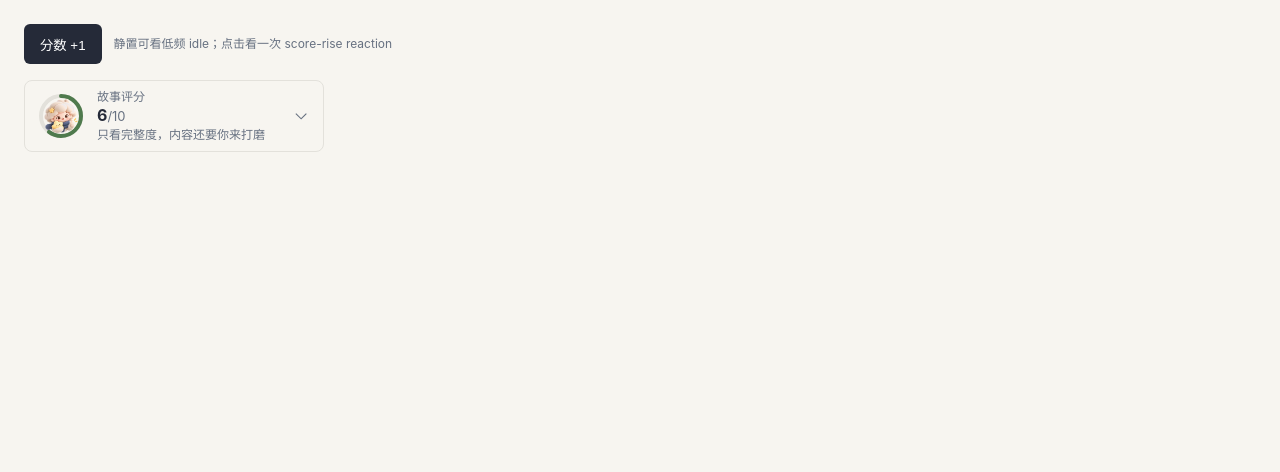
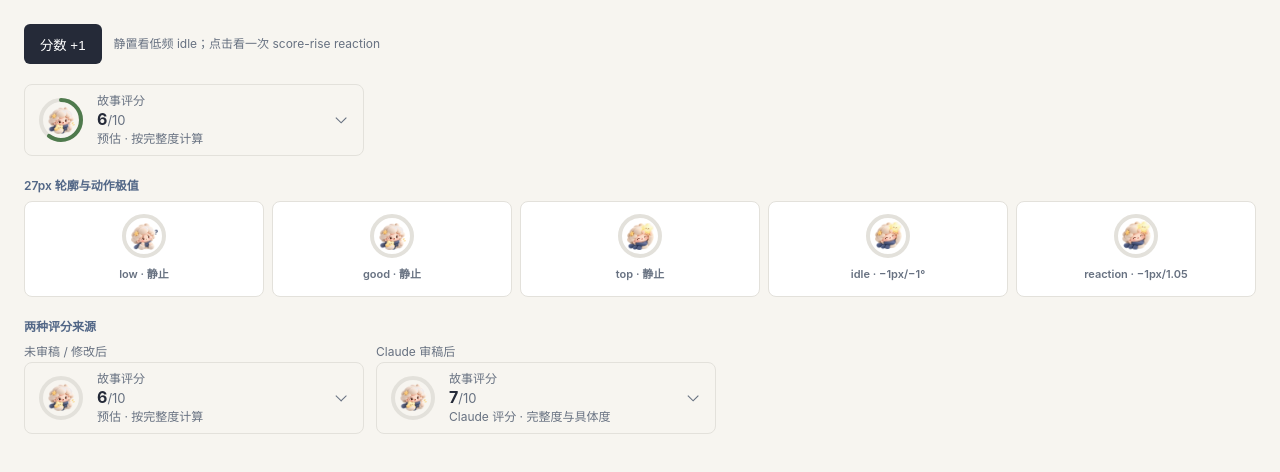
Before and after one commit to lujin88/Lumi-Storytelling, a website: page design-system/components/StoryScore/preview.html in a window 1280 px wide. Drawn offline with Linux system fonts and the light colour scheme.

Commit message:
Resolve visual review for Lumi guidance

```diff
--- a/design-system/components/StoryScore/preview.html
+++ b/design-system/components/StoryScore/preview.html
@@ -1,21 +1,35 @@
-<!-- @dsCard group="Feedback" height=260 -->
+<!-- @dsCard group="Feedback" height=610 -->
 <html><head><style>
 :root{--paper:#f7f5f0;--surface:#fff;--line:#e3e1db;--ink:#252a38;--muted:#677181;--ok:#4f7a4d;--action-ink:#526787;--motion-ease-out:cubic-bezier(.23,1,.32,1);--motion-ease-move:cubic-bezier(.77,0,.175,1)}
 *{box-sizing:border-box}body{margin:0;background:var(--paper);color:var(--ink);font:14px/1.6 -apple-system,BlinkMacSystemFont,"Segoe UI",sans-serif}
-.wrap{padding:24px;display:grid;gap:16px;align-items:start}.toolbar{display:flex;align-items:center;gap:12px}.toolbar button{height:40px;padding:0 16px;border:0;border-radius:6px;background:var(--ink);color:#fff;font:600 13px/1 inherit;cursor:pointer}.toolbar span{font-size:12px;color:var(--muted)}
-.card{width:300px;border:1px solid var(--line);border-radius:8px;background:var(--paper)}
+.wrap{padding:24px;display:grid;gap:20px;align-items:start}.toolbar{display:flex;align-items:center;gap:12px;flex-wrap:wrap}.toolbar button{height:40px;padding:0 16px;border:0;border-radius:6px;background:var(--ink);color:#fff;font:600 13px/1 inherit;cursor:pointer}.toolbar span,.caption{font-size:12px;color:var(--muted)}
+.card{width:340px;border:1px solid var(--line);border-radius:8px;background:var(--paper)}
 .head{display:grid;grid-template-columns:48px 1fr 16px;gap:12px;align-items:center;padding:8px 12px}
-.ring{position:relative;width:48px;height:48px;display:block}.ring svg{position:absolute;inset:0}.ring img{position:absolute;inset:7px;width:34px;height:34px;object-fit:contain;overflow:visible;transform-origin:50% 60%;animation:face-idle 6000ms var(--motion-ease-move) infinite}
+.ring{position:relative;width:48px;height:48px;display:block}.ring svg{position:absolute;inset:0}.ring img{position:absolute;inset:10.5px;width:27px;height:27px;object-fit:contain;overflow:visible;transform-origin:50% 60%;animation:face-idle 6000ms var(--motion-ease-move) infinite}
 .ring.react img{animation:face-react 240ms var(--motion-ease-out) both}
 .l{font-size:12px;color:var(--muted);line-height:16px}.n{font-weight:600;font-size:16px;line-height:21px}.n span{color:var(--muted);font-weight:400;font-size:13px}.chev{width:8px;height:8px;border:solid var(--muted);border-width:0 1.5px 1.5px 0;transform:rotate(45deg) translateY(-3px)}
+.states{display:grid;grid-template-columns:repeat(5,minmax(80px,1fr));gap:8px}.state{min-height:96px;padding:10px 8px;border:1px solid var(--line);border-radius:8px;background:var(--surface);display:grid;justify-items:center;align-content:start;gap:6px}.state .ring img{animation:none}.state b{font-size:11px;font-weight:600;color:var(--muted);text-align:center}.state .pose-idle{transform:translateY(-1px) rotate(-1deg)}.state .pose-react{transform:translateY(-1px) scale(1.05)}
+.semantics{display:grid;grid-template-columns:repeat(2,minmax(0,340px));gap:12px}.semantics .card{width:100%}.state-title{font-size:12px;font-weight:600;color:var(--action-ink);margin-bottom:6px}
 @keyframes face-idle{0%,72%,94%,100%{transform:none}78%{transform:translateY(-1px) rotate(-1deg)}86%{transform:translateY(0) rotate(.75deg)}}
 @keyframes face-react{0%{transform:none}42%{transform:translateY(-1px) scale(1.05)}100%{transform:none}}
+@media(max-width:700px){.states{grid-template-columns:repeat(3,minmax(80px,1fr))}.semantics{grid-template-columns:1fr}}
 @media(prefers-reduced-motion:reduce){.ring img,.ring.react img{animation:none}}
 </style></head><body><div class="wrap">
-<div class="toolbar"><button type="button" id="raise">分数 +1</button><span>静置可看低频 idle；点击看一次 score-rise reaction</span></div>
-<div class="card"><div class="head"><span class="ring" style="--p:60%"><svg width="48" height="48" viewBox="0 0 36 36" aria-hidden="true"><circle cx="18" cy="18" r="15" fill="none" stroke="var(--line)" stroke-width="3"/><circle id="progress" cx="18" cy="18" r="15" fill="none" stroke="var(--ok)" stroke-width="3" stroke-linecap="round" stroke-dasharray="56.5 94.2" transform="rotate(-90 18 18)"/></svg><img id="face" src="../../../assets/lumi/source/face-good.webp" alt=""></span><span><div class="l">故事评分</div><div class="n"><b id="score">6</b><span>/10</span></div><div class="l">只看完整度，内容还要你来打磨</div></span><span class="chev"></span></div></div>
+<div class="toolbar"><button type="button" id="raise">分数 +1</button><span>静置看低频 idle；点击看一次 score-rise reaction</span></div>
+<div class="card"><div class="head"><span class="ring"><svg width="48" height="48" viewBox="0 0 36 36" aria-hidden="true"><circle cx="18" cy="18" r="15" fill="none" stroke="var(--line)" stroke-width="3"/><circle id="progress" cx="18" cy="18" r="15" fill="none" stroke="var(--ok)" stroke-width="3" stroke-linecap="round" stroke-dasharray="56.5 94.2" transform="rotate(-90 18 18)"/></svg><img id="face" src="../../../assets/lumi/source/face-good.webp" alt=""></span><span><div class="l">故事评分</div><div class="n"><b id="score">6</b><span>/10</span></div><div class="l">预估 · 按完整度计算</div></span><span class="chev"></span></div></div>
+<section><div class="state-title">27px 轮廓与动作极值</div><div class="states">
+<div class="state"><span class="ring"><svg width="48" height="48" viewBox="0 0 36 36"><circle cx="18" cy="18" r="15" fill="none" stroke="var(--line)" stroke-width="3"/></svg><img src="../../../assets/lumi/source/face-low.webp" alt=""></span><b>low · 静止</b></div>
+<div class="state"><span class="ring"><svg width="48" height="48" viewBox="0 0 36 36"><circle cx="18" cy="18" r="15" fill="none" stroke="var(--line)" stroke-width="3"/></svg><img src="../../../assets/lumi/source/face-good.webp" alt=""></span><b>good · 静止</b></div>
+<div class="state"><span class="ring"><svg width="48" height="48" viewBox="0 0 36 36"><circle cx="18" cy="18" r="15" fill="none" stroke="var(--line)" stroke-width="3"/></svg><img src="../../../assets/lumi/source/face-top.webp" alt=""></span><b>top · 静止</b></div>
+<div class="state"><span class="ring"><svg width="48" height="48" viewBox="0 0 36 36"><circle cx="18" cy="18" r="15" fill="none" stroke="var(--line)" stroke-width="3"/></svg><img class="pose-idle" src="../../../assets/lumi/source/face-top.webp" alt=""></span><b>idle · −1px/−1°</b></div>
+<div class="state"><span class="ring"><svg width="48" height="48" viewBox="0 0 36 36"><circle cx="18" cy="18" r="15" fill="none" stroke="var(--line)" stroke-width="3"/></svg><img class="pose-react" src="../../../assets/lumi/source/face-top.webp" alt=""></span><b>reaction · −1px/1.05</b></div>
+</div></section>
+<section><div class="state-title">两种评分来源</div><div class="semantics">
+<div><div class="caption">未审稿 / 修改后</div><div class="card"><div class="head"><span class="ring"><svg width="48" height="48" viewBox="0 0 36 36"><circle cx="18" cy="18" r="15" fill="none" stroke="var(--line)" stroke-width="3"/></svg><img src="../../../assets/lumi/source/face-good.webp" alt=""></span><span><div class="l">故事评分</div><div class="n"><b>6</b><span>/10</span></div><div class="l">预估 · 按完整度计算</div></span><span class="chev"></span></div></div></div>
+<div><div class="caption">Claude 审稿后</div><div class="card"><div class="head"><span class="ring"><svg width="48" height="48" viewBox="0 0 36 36"><circle cx="18" cy="18" r="15" fill="none" stroke="var(--line)" stroke-width="3"/></svg><img src="../../../assets/lumi/source/face-good.webp" alt=""></span><span><div class="l">故事评分</div><div class="n"><b>7</b><span>/10</span></div><div class="l">Claude 评分 · 完整度与具体度</div></span><span class="chev"></span></div></div></div>
+</div></section>
 </div><script>
-const ring=document.querySelector('.ring'),score=document.querySelector('#score'),face=document.querySelector('#face'),progress=document.querySelector('#progress');
+const ring=document.querySelector('.card .ring'),score=document.querySelector('#score'),face=document.querySelector('#face'),progress=document.querySelector('#progress');
 const faces=['face-low.webp','face-good.webp','face-top.webp'];
 document.querySelector('#raise').addEventListener('click',()=>{const next=Math.min(10,Number(score.textContent)+1);score.textContent=next;face.src='../../../assets/lumi/source/'+faces[next>=9?2:next>=5?1:0];progress.setAttribute('stroke-dasharray',`${(94.2*next/10).toFixed(1)} 94.2`);ring.classList.remove('react');void ring.offsetWidth;ring.classList.add('react');ring.addEventListener('animationend',()=>ring.classList.remove('react'),{once:true})});
 </script></body></html>
```
Also changed, not shown: design-system/components/ConnectionPrompt/preview.html (+14 -8 lines), design-system/motion.md (+8 -4 lines), design-system/README.md, design-system/components/ConnectionPrompt/README.md, design-system/components/StoryScore/README.md, docs/research/design-handoff/README.md, docs/research/design-handoff/connection-prompt-390-dark.png (added), docs/research/design-handoff/connection-prompt-390-light.png (added), docs/research/design-handoff/connection-prompt-desktop.png (added), docs/research/design-handoff/story-score-states.png (added).
